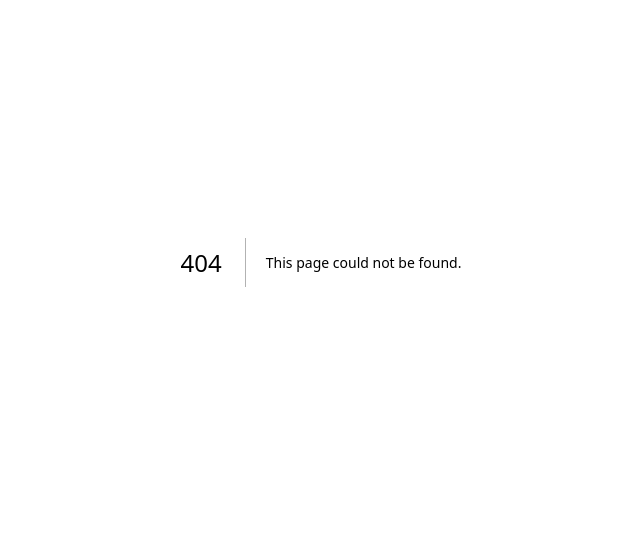
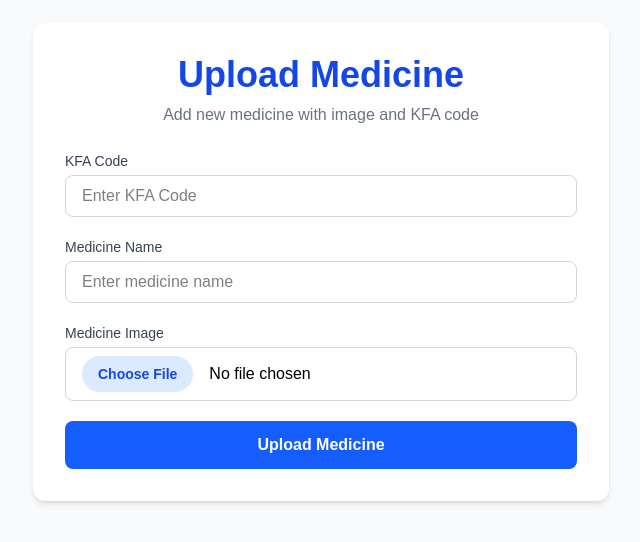
Before and after one commit to BoviliusMeidi/PharmaCheck, a Next.js app: page /admin in a window 1280 px wide. Before the commit this address had no page. Shown: the part 138-680 px from the top of the page, without its empty margins (319-959 px from the left). Built offline with nearby package versions, Linux system fonts and the light colour scheme; no server answers.

Commit message:
feat : admin page for add image

```diff
--- /dev/null
+++ b/src/app/admin/page.js
@@ -0,0 +1,138 @@
+/* eslint-disable @next/next/no-img-element */
+'use client';
+
+import { useState } from 'react';
+import { supabase } from '@/lib/supabaseClient';
+
+export default function AdminPage() {
+    const [kfaCode, setKfaCode] = useState('');
+    const [medicineName, setMedicineName] = useState('');
+    const [imageFile, setImageFile] = useState(null);
+    const [preview, setPreview] = useState('');
+    const [message, setMessage] = useState('');
+
+    const handleImageChange = (e) => {
+        const file = e.target.files[0];
+        setImageFile(file);
+        if (file) {
+            setPreview(URL.createObjectURL(file));
+        }
+    };
+
+    const handleSubmit = async (e) => {
+        e.preventDefault();
+
+        if (!kfaCode || !medicineName || !imageFile) {
+            setMessage('All fields are required.');
+            return;
+        }
+
+        const timestamp = Date.now();
+        const fileName = `${timestamp}-${imageFile.name}`;
+
+        // 1. Upload to Supabase Storage
+        const { data: uploadData, error: uploadError } = await supabase
+            .storage
+            .from('medicine-images')
+            .upload(fileName, imageFile);
+
+        if (uploadError) {
+            console.error(uploadError);
+            setMessage('Error uploading image.');
+            return;
+        }
+
+        const { data: { publicUrl } } = supabase
+            .storage
+            .from('medicine-images')
+            .getPublicUrl(fileName);
+
+        const { error: dbError } = await supabase
+            .from('medicines')
+            .insert([{
+                kfa_code: kfaCode,
+                medicine_name: medicineName,
+                image_url: publicUrl
+            }]);
+
+        if (dbError) {
+            console.error(dbError);
+            setMessage('Error saving to database.');
+            return;
+        }
+
+        setMessage('Upload successful!');
+        setKfaCode('');
+        setMedicineName('');
+        setImageFile(null);
+        setPreview('');
+    };
+
+    return (
+        <div className="min-h-screen flex items-center justify-center bg-gray-50 px-4">
+  <div className="w-full max-w-xl bg-white rounded-xl shadow-md p-8 space-y-6">
+    <div className="text-center">
+      <h1 className="text-4xl font-bold text-blue-700 mb-2">Upload Medicine</h1>
+      <p className="text-gray-500">Add new medicine with image and KFA code</p>
+    </div>
+
+    <form onSubmit={handleSubmit} className="space-y-5">
+      <div>
+        <label className="block text-sm font-medium text-gray-700 mb-1">KFA Code</label>
+        <input
+          type="text"
+          placeholder="Enter KFA Code"
+          value={kfaCode}
+          onChange={(e) => setKfaCode(e.target.value)}
+          className="w-full border border-gray-300 rounded-lg px-4 py-2 focus:outline-none focus:ring-2 focus:ring-blue-400"
+        />
+      </div>
+
+      <div>
+        <label className="block text-sm font-medium text-gray-700 mb-1">Medicine Name</label>
+        <input
+          type="text"
+          placeholder="Enter medicine name"
+          value={medicineName}
+          onChange={(e) => setMedicineName(e.target.value)}
+          className="w-full border border-gray-300 rounded-lg px-4 py-2 focus:outline-none focus:ring-2 focus:ring-blue-400"
+        />
+      </div>
+
+      <div>
+        <label className="block text-sm font-medium text-gray-700 mb-1">Medicine Image</label>
+        <input
+          type="file"
+          accept="image/*"
+          onChange={handleImageChange}
+          className="w-full border border-gray-300 rounded-lg px-4 py-2 file:mr-4 file:py-2 file:px-4 file:rounded-full file:border-0 file:text-sm file:font-semibold file:bg-blue-100 file:text-blue-700 hover:file:bg-blue-200"
+        />
+      </div>
+
+      {preview && (
+        <div className="mt-4">
+          <p className="text-sm text-gray-600 mb-1">Preview:</p>
+          <img
+            src={preview}
+            alt="Preview"
+            className="h-48 w-full object-contain rounded border"
+          />
+        </div>
+      )}
+
+      <button
+        type="submit"
+        className="w-full bg-blue-600 text-white py-3 rounded-lg font-semibold hover:bg-blue-700 transition duration-200"
+      >
+        Upload Medicine
+      </button>
+
+      {message && (
+        <p className="text-center text-sm text-green-600 font-medium">{message}</p>
+      )}
+    </form>
+  </div>
+</div>
+
+    );
+}
```
